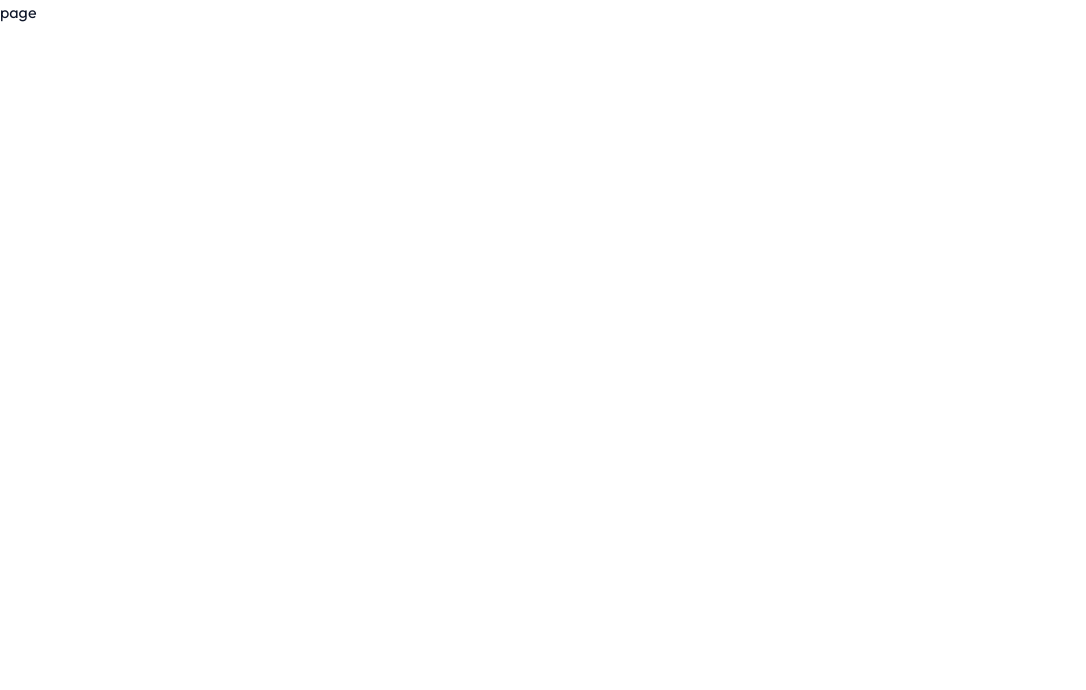
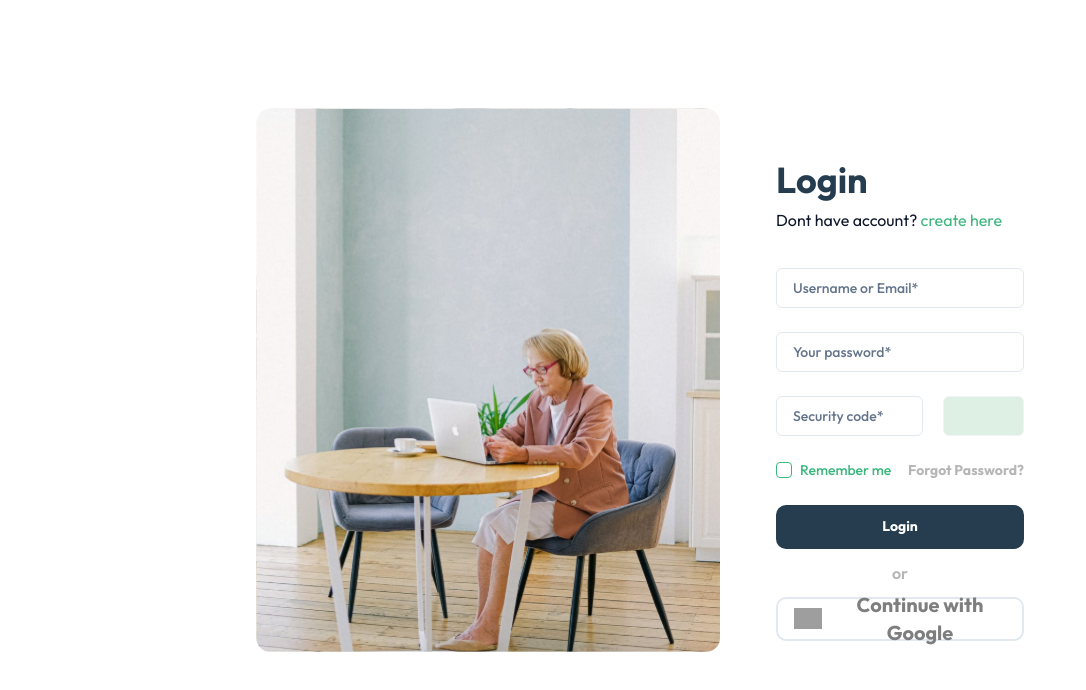
Before and after one commit to nilotpal-tv/ecommerce, a Next.js app: page /signin in a window 1280 px wide. Shown: the top 690 px of the page, without its empty margins (0-1086 px from the left). Built offline with nearby package versions, Linux system fonts and the light colour scheme; grey boxes are pictures that could not be loaded.

Commit message:
merged with pom pom

```diff
--- a/src/app/(auth)/login/page.tsx
+++ /dev/null
@@ -1,48 +0,0 @@
-import LoginForm from '@/components/LoginForm';
-import Image from 'next/image';
-import loginImg from '../../../../public/assets/login_img.svg';
-
-function page() {
-  return (
-    <div className="min-h-screen flex justify-center items-center min-w-full">
-      <div className="h-[50%] md:min-w-50 flex flex-col justify-evenly items-center md:flex-row mx-5 sm:mx-0 md:mx-5">
-        <Image
-          src={loginImg}
-          alt={'login image'}
-          className="flex flex-1 md:mr-14 mb-10"
-        />
-        <div className="flex flex-1 flex-col">
-          <h1 className="text-[#253D4E] font-bold text-4xl mb-2">Login</h1>
-          <p className="mb-9 font-normal text-base">
-            Dont have account?
-            <span className="text-[#3BB77E]"> create here</span>
-          </p>
-          <LoginForm />
-        </div>
-      </div>
-    </div>
-  );
-}
-
-export default page;
-
-// --color-white: hsla(0 0% 100% / 1);
-// --color-black: hsla(207 95% 8% / 1);
-// --color-black-faded: hsla(255 17% 14% / 1);
-// --color-black-faded-alpha: hsla(255 17% 14% / .75);
-// --color-pink: hsla(320 59% 59% / 1);
-// --color-pink-text: hsla(320 89% 40% / 1);
-// --color-yellow: hsla(50 100% 61% / 1);
-// --color-blue: hsla(177 100% 82% / 1);
-// --color-gray: hsla(258 4% 48% / 1);
-// --color-gray-medium: hsla(258 8% 70% / 1);
-// --color-gray-light: hsla(258 4% 60% / 1);
-// --color-gray-lighter: hsla(258 23% 87% / 1);
-// --color-gray-lightest: hsla(258 53% 97% / 1);
-// --color-gray-text: hsla(258 4% 80% / 1);
-// --color-heading: var(--color-white);
-// --color-text-emphasized: var(--color-white);
-// --color-text-default: var(--color-gray-text);
-// --gradient-angle: 100deg;
-// --color-gradient: linear-gradient( var(--gradient-angle), hsl(320deg 59% 59%) 0%, hsl(11deg 100% 70%) 10%, hsl(50deg 100% 61%) 20%, hsl(123deg 94% 81%) 30%, hsl(177deg 100% 83%) 40%, hsl(320deg 59% 59%) 50%, hsl(11deg 100% 70%) 60%, hsl(50deg 100% 61%) 70%, hsl(123deg 94% 81%) 80%, hsl(177deg 100% 83%) 90%, hsl(320deg 59% 59%) 100% );
-// --animation-gradient-shift: gradient-shift 10s linear infinite;
--- a/src/app/(auth)/signin/page.tsx
+++ b/src/app/(auth)/signin/page.tsx
@@ -1,13 +1,53 @@
-import React from 'react';
-import { z } from 'zod';
+import LoginForm from '@/components/LoginForm';
+import Image from 'next/image';
+import loginImg from '../../../../public/assets/login_img.svg';
+import Link from 'next/link';
 
-export const loginValidationSchema = z.object({
-  password: z.string(),
-  email: z.string().email(),
-});
+function page() {
+  return (
+    <div className="min-h-screen flex justify-center items-center min-w-full">
+      <div className="h-3/5 md:w-[60%] flex flex-col justify-evenly items-center md:flex-row mx-5 sm:mx-0 md:mx-5">
+        <Image
+          src={loginImg}
+          alt={'login image'}
+          height={544}
+          width={464}
+          className="md:mr-14 mb-10"
+        />
+        <div className="flex flex-1 flex-col">
+          <h1 className="text-[#253D4E] font-bold text-4xl mb-2">Login</h1>
+          <p className="mb-9 font-normal text-base">
+            Dont have account?
+            <span className="text-[#3BB77E]">
+              <Link href={'/signup'}> create here</Link>
+            </span>
+          </p>
+          <LoginForm />
+        </div>
+      </div>
+    </div>
+  );
+}
 
-const SignInPage = () => {
-  return <div>page</div>;
-};
+export default page;
 
-export default SignInPage;
+// --color-white: hsla(0 0% 100% / 1);
+// --color-black: hsla(207 95% 8% / 1);
+// --color-black-faded: hsla(255 17% 14% / 1);
+// --color-black-faded-alpha: hsla(255 17% 14% / .75);
+// --color-pink: hsla(320 59% 59% / 1);
+// --color-pink-text: hsla(320 89% 40% / 1);
+// --color-yellow: hsla(50 100% 61% / 1);
+// --color-blue: hsla(177 100% 82% / 1);
+// --color-gray: hsla(258 4% 48% / 1);
+// --color-gray-medium: hsla(258 8% 70% / 1);
+// --color-gray-light: hsla(258 4% 60% / 1);
+// --color-gray-lighter: hsla(258 23% 87% / 1);
+// --color-gray-lightest: hsla(258 53% 97% / 1);
+// --color-gray-text: hsla(258 4% 80% / 1);
+// --color-heading: var(--color-white);
+// --color-text-emphasized: var(--color-white);
+// --color-text-default: var(--color-gray-text);
+// --gradient-angle: 100deg;
+// --color-gradient: linear-gradient( var(--gradient-angle), hsl(320deg 59% 59%) 0%, hsl(11deg 100% 70%) 10%, hsl(50deg 100% 61%) 20%, hsl(123deg 94% 81%) 30%, hsl(177deg 100% 83%) 40%, hsl(320deg 59% 59%) 50%, hsl(11deg 100% 70%) 60%, hsl(50deg 100% 61%) 70%, hsl(123deg 94% 81%) 80%, hsl(177deg 100% 83%) 90%, hsl(320deg 59% 59%) 100% );
+// --animation-gradient-shift: gradient-shift 10s linear infinite;
--- /dev/null
+++ b/src/app/(auth)/signup/components/signupForm.tsx
@@ -0,0 +1,60 @@
+import { Button } from '@/components/button';
+import { Checkbox } from '@/components/checkbox';
+import { Input } from '@/components/input';
+import { Label } from '@/components/label';
+import Link from 'next/link';
+import React from 'react';
+
+function SignupForm() {
+  return (
+    <div className="flex flex-1 justify-center items-center max-w-[50%]">
+      <div className="flex flex-col">
+        <Input
+          placeholder="Username or Email*"
+          className="input input-bordered w-full p-4 rounded-md mb-6"
+        />
+        <Input
+          placeholder="Username or Email*"
+          className="input input-bordered w-full p-4 rounded-md mb-6"
+        />
+        <Input
+          placeholder="Username or Email*"
+          className="input input-bordered w-full p-4 rounded-md mb-6"
+        />
+        <Input
+          placeholder="Username or Email*"
+          className="input input-bordered w-full p-4 rounded-md mb-6"
+        />
+        <div className="flex flex-row">
+          <Input
+            placeholder="Username or Email*"
+            className="input input-bordered w-full p-4 rounded-md mb-6 mr-4"
+          />
+          <Input
+            placeholder="Username or Email*"
+            className="input input-bordered w-full p-4 rounded-md mb-6"
+          />
+        </div>
+        <div className="flex flex-row justify-between items-center w-full mb-6">
+          <div className="flex flex-row items-center">
+            <Checkbox id="remember" className="mr-2 border-[#7E7E7E]" />
+            <Label
+              htmlFor="remember"
+              className="text-sm font-medium leading-none peer-disabled:cursor-not-allowed peer-disabled:opacity-70 text-[#3BB77E]"
+            >
+              Remember me
+            </Label>
+          </div>
+          <Link href="#" className="font-bold text-[#b6b6b6] text-sm">
+            Forgot Password?
+          </Link>
+        </div>
+        <Button className="h-11 bg-[#253D4E] w-full rounded-[10px]">
+          Submit & Register
+        </Button>
+      </div>
+    </div>
+  );
+}
+
+export default SignupForm;
--- a/src/app/(auth)/signup/page.tsx
+++ b/src/app/(auth)/signup/page.tsx
@@ -1,5 +1,6 @@
 import React from 'react';
 import { z } from 'zod';
+import SignupForm from './components/signupForm';
 
 export const registrationValidationSchema = z.object({
   lastName: z.string(),
@@ -18,7 +19,14 @@ export const registrationValidationSchema = z.object({
 export type UserRegistrationDto = z.infer<typeof registrationValidationSchema>;
 
 const SignUpPage = () => {
-  return <div>page</div>;
+  return (
+    <div className="min-h-screen flex justify-center items-center min-w-full">
+      <div className="h-3/5 md:w-[60%] flex flex-col justify-evenly items-center md:flex-row mx-5 sm:mx-0 md:mx-5">
+        <SignupForm />
+        <div className="flex flex-1">social</div>
+      </div>
+    </div>
+  );
 };
 
 export default SignUpPage;
--- a/src/components/LoginForm.tsx
+++ b/src/components/LoginForm.tsx
@@ -6,6 +6,9 @@ import CustomButton from './customButton';
 import GoogleButton from './googleButton';
 import { Input } from './input';
 import { Label } from './label';
+import { Button } from './button';
+import Image from 'next/image';
+import googleLogo from '../../public/assets/Google Logo.svg';
 
 function LoginForm() {
   const handleSubmit = () => {};
@@ -45,12 +48,31 @@ function LoginForm() {
         </Link>
       </div>
       <div className="flex flex-row justify-start w-full mb-3">
-        <CustomButton title={'Log in'} onClick={handleSubmit} />
+        {/* <CustomButton title={'Log in'} onClick={handleSubmit} /> */}
+        <Button className="h-11 bg-[#253D4E] w-full rounded-[10px]">
+          <h6 className="my-3 mx-10 text-[#ffff] font-bold">Login</h6>
+        </Button>
       </div>
       <div className="flex flex-row justify-center items-center mb-3">
         <div className="text-[#b6b6b6] text-base font-semibold">or</div>
       </div>
-      <GoogleButton onClick={handleGoogleSignin} />
+      <Button
+        className="h-11 bg-white flex w-full justify-center items-center border-2 rounded-[10px] hover:bg-[#ededed]"
+        onClick={handleGoogleSignin}
+      >
+        <div className="flex flex-row justify-center items-center my-3">
+          <Image
+            src={googleLogo}
+            alt={'google logo'}
+            className="mr-3"
+            height={28}
+            width={28}
+          />
+          <h3 className="text-[#7E7E7E] font-bold text-xl">
+            Continue with Google
+          </h3>
+        </div>
+      </Button>
     </form>
   );
 }
--- a/tsconfig.json
+++ b/tsconfig.json
@@ -23,6 +23,6 @@
       "@/*": ["./src/*"]
     }
   },
-  "include": ["next-env.d.ts", "**/*.ts", "**/*.tsx", ".next/types/**/*.ts"],
+  "include": ["next-env.d.ts", "**/*.ts", "**/*.tsx", ".next/types/**/*.ts", "src/app/(auth)/signup/components/signup_for"],
   "exclude": ["node_modules", "./src/prisma"]
 }
```
Also changed, not shown: src/app/(auth)/signin/error.tsx (renamed from src/app/(auth)/login/error.tsx), src/app/(auth)/signin/layout.tsx (renamed from src/app/(auth)/login/layout.tsx), src/app/(auth)/signin/loading.tsx (renamed from src/app/(auth)/login/loading.tsx), 1 other file (tests, documents, lock files or other folders).
